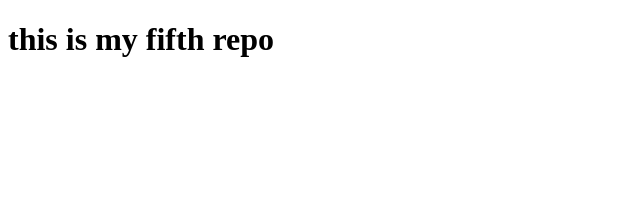
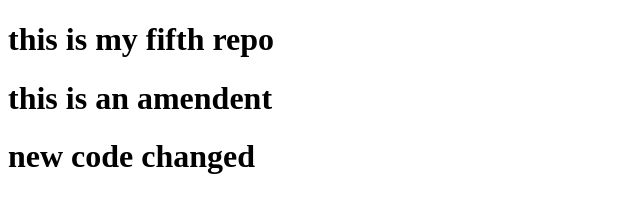
Before and after one commit to iqbalpcc/fifth-repo, a plain HTML site: page index.html in a window 1280 px wide. Shown: the whole page, without its empty margins (0-640 px from the left). Drawn offline with Linux system fonts and the light colour scheme.

Commit message:
added something

```diff
--- a/index.html
+++ b/index.html
@@ -8,5 +8,7 @@
 </head>
 <body>
     <h1>this is my fifth repo</h1>
+    <h1>this is an amendent</h1>
+    <h1>new code changed</h1>
 </body>
 </html>
```
